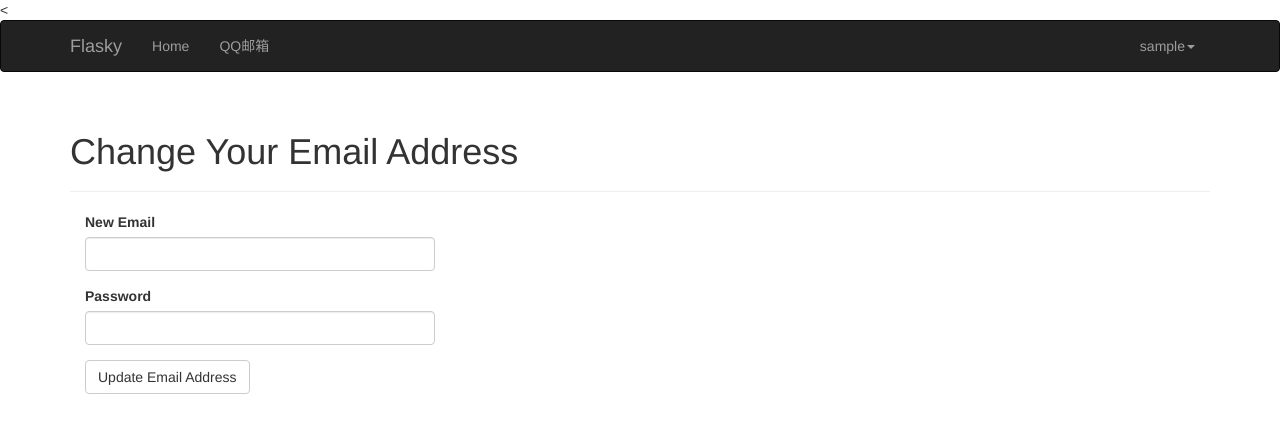
After one commit to lanpzzzz/Flask, a Flask app: page /auth/change_email in a window 1280 px wide. The commit adds this page. Shown: the top 433 px of the page. Run offline with Flask 2, Linux system fonts and the light colour scheme; a user stored in the database is signed in; some libraries are stand-ins or nearby versions.

Commit message:
change email

```diff
--- a/flask/app/auth/forms.py
+++ b/flask/app/auth/forms.py
@@ -55,3 +55,13 @@ class PasswordResetForm(FlaskForm):
     password = PasswordField('New Password',validators=[DataRequired(),EqualTo('password2',message='Passwords must match')])
     password2 = PasswordField('Confirm password',validators=[DataRequired()])
     submit = SubmitField('Reset Password')
+
+class ChangeEmailForm(FlaskForm):
+    email = StringField('New Email', validators=[DataRequired(), Length(1, 64),
+                                                 Email()])
+    password = PasswordField('Password', validators=[DataRequired()])
+    submit = SubmitField('Update Email Address')
+
+    def validate_email(self, field):
+        if User.query.filter_by(email=field.data).first():
+            raise ValidationError('Email already registered.')
--- a/flask/app/auth/views.py
+++ b/flask/app/auth/views.py
@@ -6,7 +6,7 @@ from . import auth
 from .. import db
 from ..models import User
 from ..email import send_email
-from .forms import LoginForm, RegistrationForm,ChangePasswordForm,PasswordResetRequestForm,PasswordResetForm
+from .forms import LoginForm, RegistrationForm,ChangePasswordForm,PasswordResetRequestForm,PasswordResetForm,ChangeEmailForm
 
 ####这句的意思，字面上理解是，在app的request响应之前，先如何如何............
 @auth.before_app_request
@@ -90,6 +90,7 @@ def confirm(token):
 ###
 @auth.route('/reset', methods=['GET', 'POST'])
 def password_reset_request():
+	#用户不是匿名的状态，则转至首页
     if not current_user.is_anonymous:
         return redirect(url_for('main.index'))
     form = PasswordResetRequestForm()
@@ -138,3 +139,32 @@ def change_password():
 		else:
 			flash('Invalid password')
 	return render_template("auth/change_password.html",form=form)
+
+###
+@auth.route('/change_email', methods=['GET', 'POST'])
+@login_required
+def change_email_request():
+    form = ChangeEmailForm()
+    if form.validate_on_submit():
+        if current_user.verify_password(form.password.data):
+            new_email = form.email.data
+            token = current_user.generate_email_change_token(new_email)
+            send_email(new_email, 'Confirm your email address','auth/email/change_email',user=current_user, token=token)
+            flash('An email with instructions to confirm your new email '
+                  'address has been sent to you.')
+            return redirect(url_for('main.index'))
+        else:
+            flash('Invalid email or password.')
+    return render_template("auth/change_email.html", form=form)
+
+
+@auth.route('/change_email/<token>')
+@login_required
+def change_email(token):
+    if current_user.change_email(token):
+        db.session.commit()
+        flash('Your email address has been updated.')
+    else:
+        flash('Invalid request.')
+    return redirect(url_for('main.index'))
+###
--- /dev/null
+++ b/flask/app/templates/auth/change_email.html
@@ -0,0 +1,13 @@
+{% extends "base.html" %}
+{% import "bootstrap/wtf.html" as wtf %}
+
+{% block title %}Flasky - Change Email Address{% endblock %}
+
+{% block page_content %}
+<div class="page-header">
+    <h1>Change Your Email Address</h1>
+</div>
+<div class="col-md-4">
+    {{ wtf.quick_form(form) }}
+</div>
+{% endblock %}
--- a/flask/app/templates/base.html
+++ b/flask/app/templates/base.html
@@ -23,7 +23,7 @@
 		<div class="navbar-collapse collapse">
 			<ul class="nav navbar-nav">
 				<li><a href="{{ url_for('main.index') }}">Home</a></li>
-				<li><a href="http://www.baidu.com">百度</a></li>
+				<li><a href="https://mail.qq.com/">QQ邮箱</a></li>
 			</ul>
 			<ul class="nav navbar-nav navbar-right">
 				{% if current_user.is_authenticated %}    <!--如果用户认证通过，即登录成功，显示log out链接至登出视图函数，负责都是未登录状态，链接至登入视图函数-->
@@ -33,6 +33,7 @@
                     <ul class="dropdown-menu">
                         <li><a href="{{ url_for('auth.change_password') }}">修改密码</a></li>
                         <li><a href="{{ url_for('auth.logout') }}">注销</a></li>
+                        <li><a href="{{ url_for('auth.change_email_request') }}">更改邮箱</a></li>
                     </ul>
                 </li>
                 {% else %}
--- a/flask/config.py
+++ b/flask/config.py
@@ -10,10 +10,10 @@ class Config:
     #终于邮件发送成功了，错在哪里？MAIL_SERVER改为qq邮箱的服务器地址和端口
     MAIL_SERVER = os.environ.get('MAIL_SERVER', 'smtp.qq.com')
     MAIL_PORT = int(os.environ.get('MAIL_PORT', '587'))
-    MAIL_USE_TLS = os.environ.get('MAIL_USE_TLS', 'true').lower() in \
-        ['true', 'on', '1']
+    MAIL_USE_TLS = os.environ.get('MAIL_USE_TLS', 'true').lower() in ['true', 'on', '1']
     #重新配置MAIL_USERNAME和MAIL_PASSWORD粗心名字输错了.配置邮箱名和授权IMAP的授权码
     MAIL_USERNAME = os.environ.get('MAIL_USERNAME')
+    #为什么每次都要重新设置一次密码，5/24又出现503错误
     MAIL_PASSWORD = os.environ.get('MAIL_PASSWORD')
     FLASKY_MAIL_SUBJECT_PREFIX = '[Flasky]'
     #FLASK_MAIL_SENDER直接照搬的代码，没有改。要改为发送邮件的邮箱
```
Also changed, not shown: flask/app/models.py (+24 -1 lines), flask/app/templates/auth/email/change_email.html (added, +7 -0 lines), flask/app/templates/auth/email/change_email.txt (added, +11 -0 lines), flask/tests/test_user_model.py (+29 -0 lines), flask/data-dev.sqlite, 4 other files.
